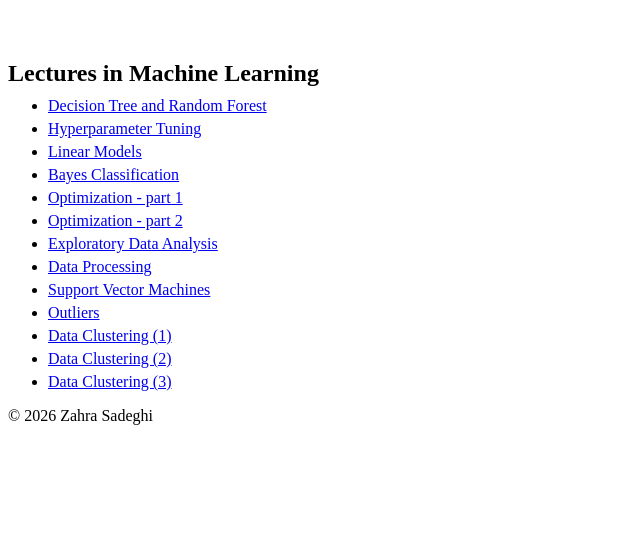
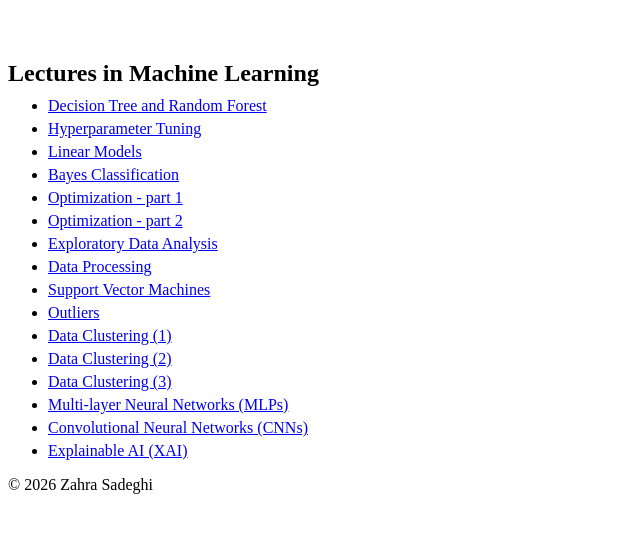
Before and after one commit to zahsa/zahsa.github.io, a Jekyll site: the page built from lmn/index.md, in a window 1280 px wide. Shown: the top 533 px of the page, without its empty margins (0-640 px from the left). Built offline with Jekyll 4.4.1, drawn with Linux system fonts in a browser that asks for light colours.

Commit message:
Add new links for machine learning resources

```diff
--- a/lmn/index.md
+++ b/lmn/index.md
@@ -53,3 +53,15 @@ title: Talks
 <ul style="margin:0 0 5px;">
   <li><a href="https://www.slideshare.net/slideshow/machine-learning-lectures-clustering-3/285664190" target="_blank">Data Clustering (3) </a></li>
 </ul>
+
+<ul style="margin:0 0 5px;">
+  <li><a href="https://www.slideshare.net/slideshow/machine-learning-lectures-multi-layer-neural-networks/285710123" target="_blank"> Multi-layer Neural Networks (MLPs) </a></li>
+</ul>
+
+<ul style="margin:0 0 5px;">
+  <li><a href="https://www.slideshare.net/slideshow/machine-learning-lectures-convolutional-neural-networks/285710198"> Convolutional Neural Networks (CNNs) </a></li>
+</ul>
+
+<ul style="margin:0 0 5px;">
+  <li><a href="https://www.slideshare.net/slideshow/machine-learning-lectures-explainable-ai/285710261"> Explainable AI (XAI) </a></li>
+</ul>
```
